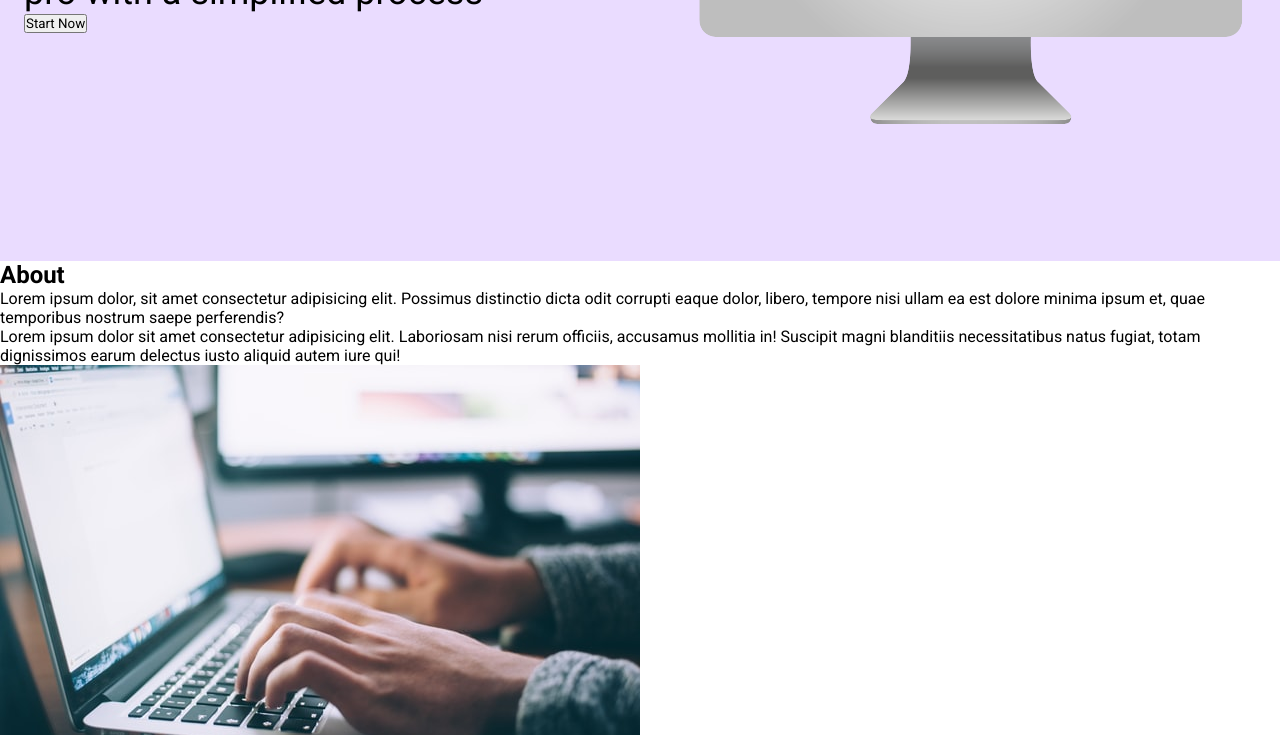
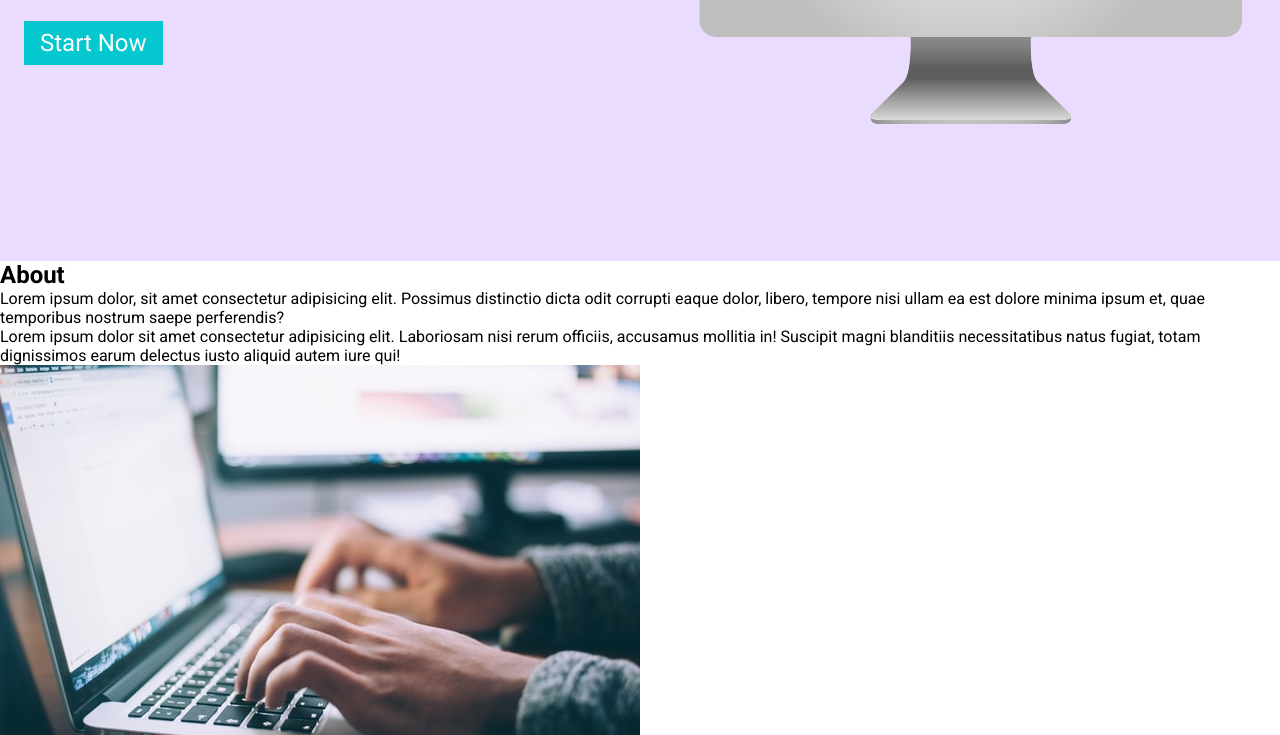
Before and after one commit to WilliamGiammona/html-project, a plain HTML site: page index.html in a window 1280 px wide. Shown: the part 539-1274 px from the top of the page. Drawn offline with Linux system fonts and the light colour scheme.

Commit message:
added button

```diff
--- a/style.css
+++ b/style.css
@@ -47,4 +47,14 @@ h1 {
 
 .subheader {
   font-size: 36px;
+  margin: 16px 0 24px 0;
 }
+
+button {
+  background-color: #05c7cf;
+  color: white;
+  border: none;
+  padding: 8px 16px;
+  font-size: 24px;
+  cursor: pointer;
+}
```
